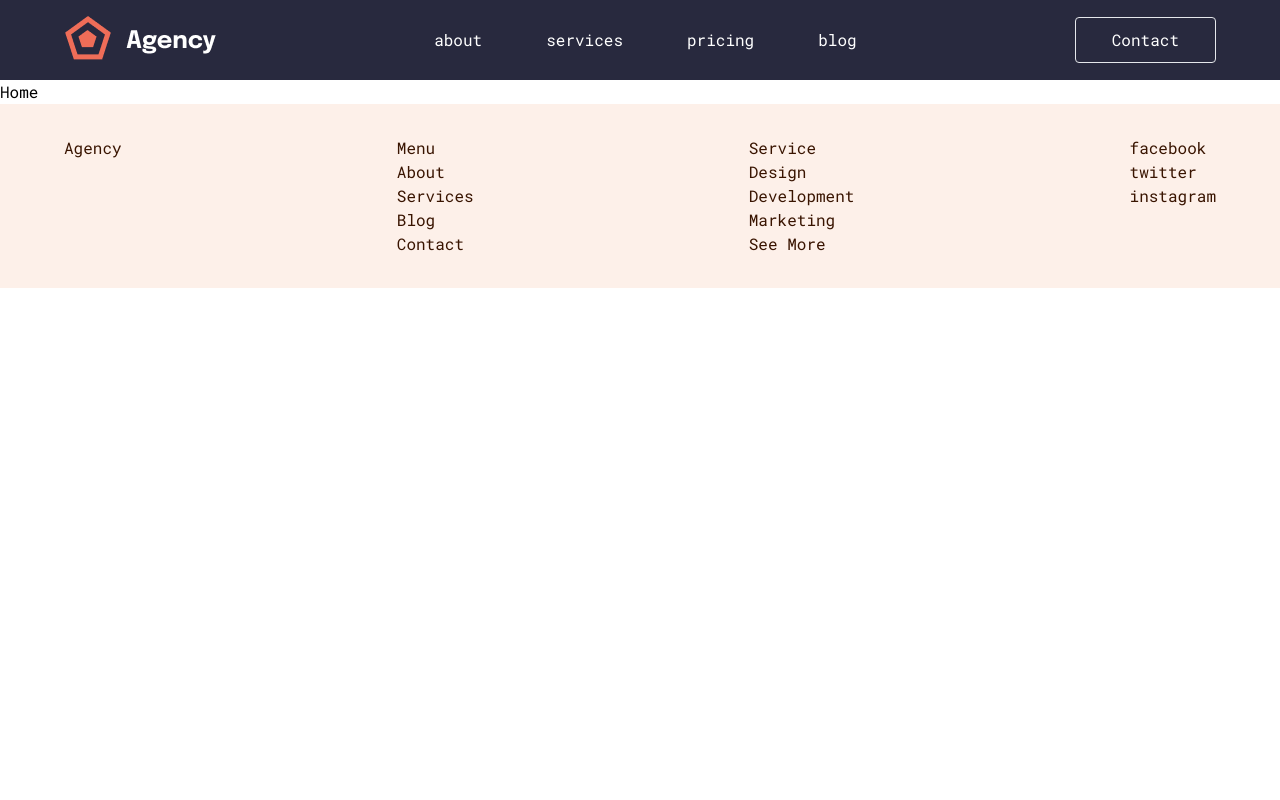
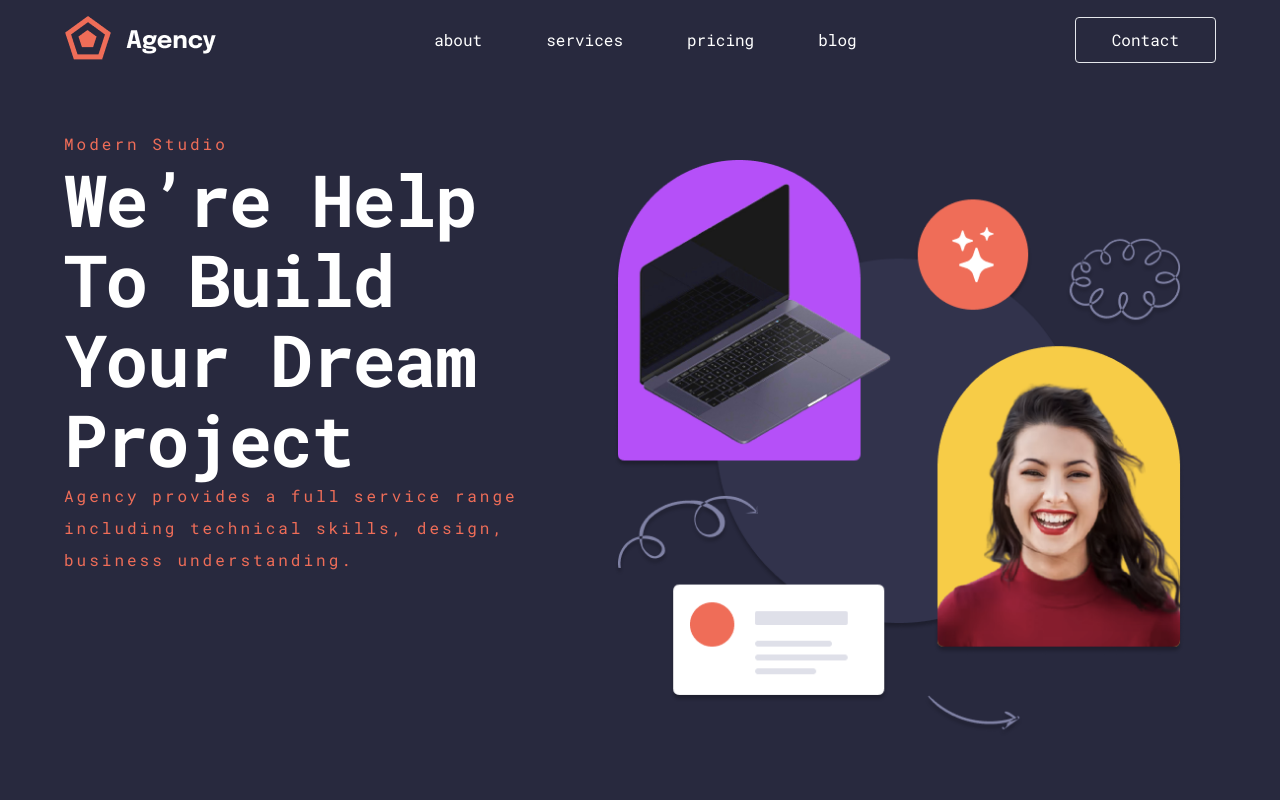
Before and after one commit to kanounfoued/agency-website, a Next.js app: page / in a window 1280 px wide. Shown: the top 800 px of the page. Built offline with nearby package versions, Linux system fonts and the light colour scheme.

Commit message:
feat: build the header of the page

```diff
--- /dev/null
+++ b/src/components/Typography/index.ts
@@ -0,0 +1 @@
+export { default } from "./Typography";
--- a/src/pages/index.tsx
+++ b/src/pages/index.tsx
@@ -1,3 +1,34 @@
+import Image from "next/image";
+import Container from "@/components/Container/Container";
+import Typography, { LevelProps } from "@/components/Typography/Typography";
+
 export default function Page() {
-  return <div>Home</div>;
+  return (
+    <div className="secondary-wrapper">
+      <Container>
+        <header className="flex justify-between flex-nowrap px-8 py-12">
+          <div className="w-[40%]">
+            <Typography level={LevelProps.h5}>Modern Studio</Typography>
+            <Typography level={LevelProps.h1}>
+              We’re Help To Build Your Dream Project
+            </Typography>
+            <Typography level={LevelProps.h5}>
+              Agency provides a full service range including technical skills,
+              design, business understanding.
+            </Typography>
+          </div>
+
+          <div className="p-8 w-[55%]">
+            <Image
+              className="ml-auto"
+              src="/images/header-img.png"
+              alt="hero"
+              height={602}
+              width={570}
+            />
+          </div>
+        </header>
+      </Container>
+    </div>
+  );
 }
```
Also changed, not shown: public/images/header-img.png (added).
